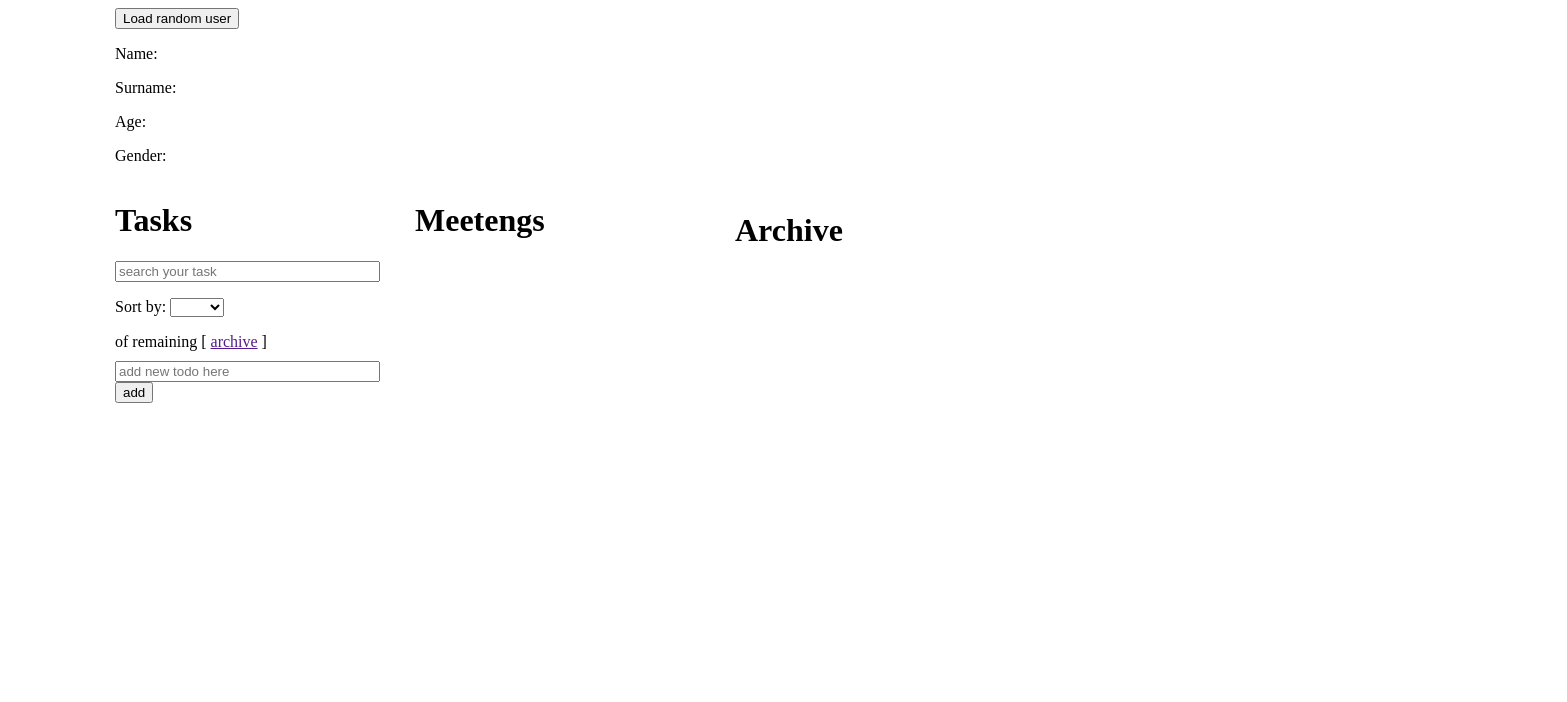
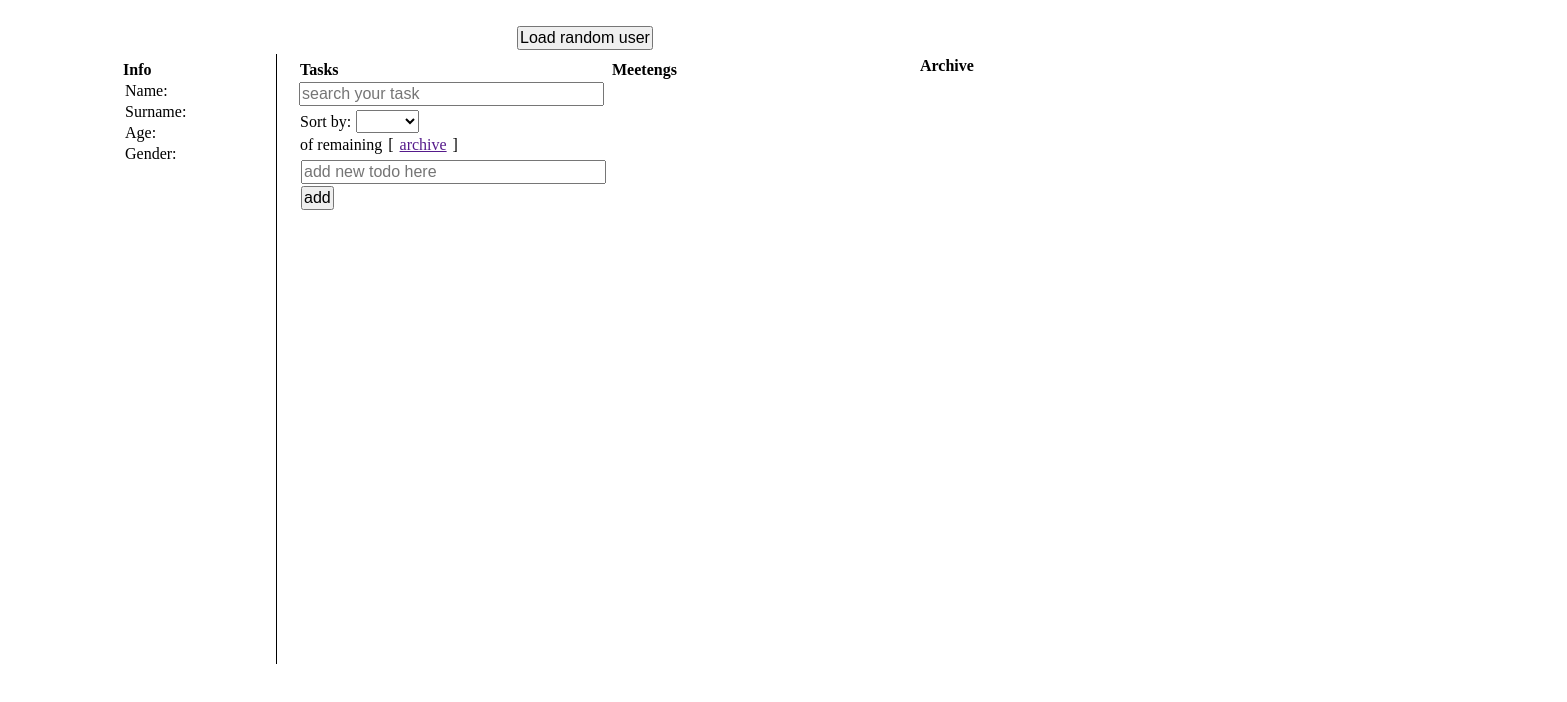
Before and after one commit to xxxsergiyxxx/TasksAndersen, a plain HTML site: page index.html in a window 1280 px wide. Shown: the whole page, 1567 px wide, since content can reach past the window. Drawn offline with Linux system fonts and the light colour scheme.

Commit message:
develop styles

```diff
--- a/css/animate.css
+++ b/css/animate.css
@@ -1,8 +1,6 @@
 .example-animate-container {
   background:white;
   list-style:none;
-  padding:0 10px;
-  margin:10px;
 }
 
 .animate-repeat {
--- a/css/style.css
+++ b/css/style.css
@@ -1,20 +1,43 @@
+* {
+    font-size: 100%;
+    padding: 1px;
+    margin: 1px;
+}
 .container{
    position:relative;
    width: 1050px;
    margin:auto;
 }
+#header-button{
+  width:100%;
+  margin-left:400px;
+
+}
+
+#header-info{
+  position:relative;
+  float:left;
+  border-right:1px solid black;
+  padding:5px;
+  min-height:600px;
+  min-width:150px;
+}
+
 #task-list{
    position:relative;
    float:left;
    width:300px;
+   margin-left:15px;
+   padding:5px;
 }
 #meet-list{
    position:relative;
+   padding:5px;
    float:left;
    width:300px;
 }
 #archive{
-	position:relative;
+	  position:relative;
     float:left;
     width:200px;
 }
--- a/sources/components/containerList/containerList.template.html
+++ b/sources/components/containerList/containerList.template.html
@@ -1,5 +1,7 @@
 <div class="container">
-    <input type="button" value="Load random user" ng-click="contCtrl.getInfo();">
+	<div id="header-button">
+    	<input type="button" value="Load random user" ng-click="contCtrl.getInfo();">
+    </div>
    <header-info mans-info="contCtrl.mansInfo"></header-info>
    <task-list tasks-data="contCtrl.tasksData" mas-complete="contCtrl.compelteListData"></task-list>
    <meet-list meet-data="contCtrl.meetData"></meet-list>
--- a/sources/components/headerData/header.template.html
+++ b/sources/components/headerData/header.template.html
@@ -1,4 +1,5 @@
-<div>
+<div id="header-info">
+    <h1>Info </h1>
     <p>
         <label>Name:</label>
         <label>{{headCtrl.mansInfo.data.name}}</label>
--- a/sources/components/meetList/meet.template.html
+++ b/sources/components/meetList/meet.template.html
@@ -2,6 +2,7 @@
 <h1>Meetengs</h1>
     <ul class="example-animate-container">
         <li class="animate-repeat" ng-repeat="meet in meetCtrl.meetData.data">
+            <h2>Meet {{$index}}</h2>
             <p>
                 <label>
                     Place:
--- a/sources/components/taskList/task.template.html
+++ b/sources/components/taskList/task.template.html
@@ -1,6 +1,6 @@
 <div id="task-list">
   <h1>Tasks</h1>
-  <input type="text" size="30" ng-model="searchTask"
+  <input type="text" size="30" ng-model="searchTask.title"
            placeholder="search your task">
   <br>
   <p>
```
